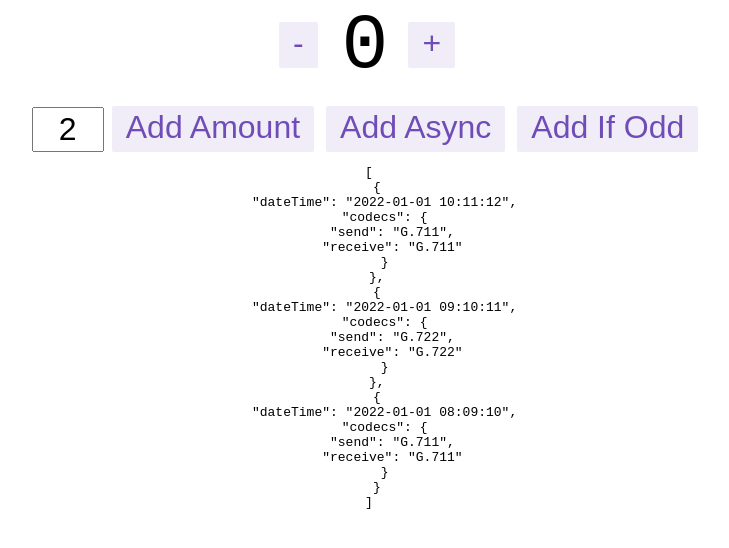
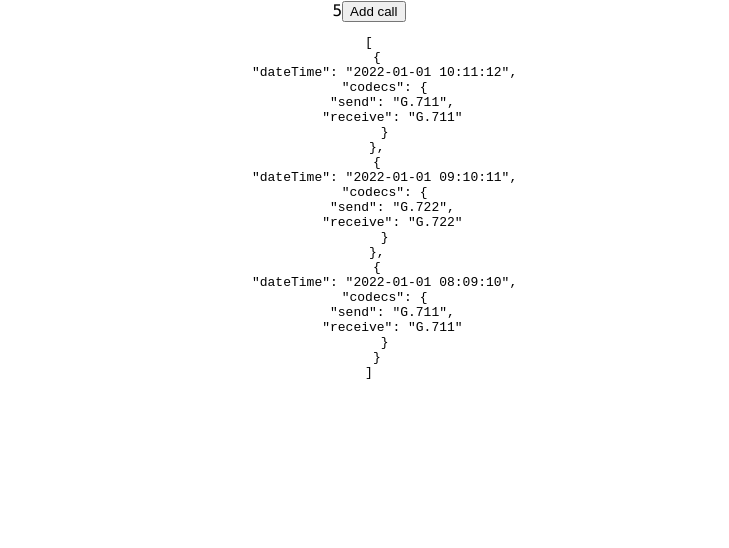
Before and after one commit to maurer2/fernsprecher-kodierer-dekodierer-schau, a React (Create React App) app in the folder app/: page / in a window 1280 px wide. Shown: the top 548 px of the page, without its empty margins (271-1000 px from the left). Built offline with nearby package versions, Linux system fonts and the light colour scheme.

Commit message:
Added CallSlice

```diff
--- a/app/src/App.tsx
+++ b/app/src/App.tsx
@@ -1,12 +1,13 @@
 import React from 'react';
-import { Counter } from './features/counter/Counter';
+// import { Counter } from './features/counter/Counter';
+import Calls from './features/calls/Calls';
 import './App.css';
 import dummyJSON from './data/dummy.json';
 
 function App() {
   return (
     <div className="App">
-      <Counter />
+      <Calls />
       <code>
         <pre>{JSON.stringify(dummyJSON, null, 2)}</pre>
       </code>
--- a/app/src/app/store.ts
+++ b/app/src/app/store.ts
@@ -1,17 +1,10 @@
-import { configureStore, ThunkAction, Action } from '@reduxjs/toolkit';
-import counterReducer from '../features/counter/counterSlice';
+import { configureStore } from '@reduxjs/toolkit';
+import callSliceReducer from '../features/calls/callSlice';
 
 export const store = configureStore({
   reducer: {
-    counter: counterReducer,
+    calls: callSliceReducer,
   },
 });
 
-export type AppDispatch = typeof store.dispatch;
 export type RootState = ReturnType<typeof store.getState>;
-export type AppThunk<ReturnType = void> = ThunkAction<
-  ReturnType,
-  RootState,
-  unknown,
-  Action<string>
->;
--- a/app/src/features/calls/Calls.tsx
+++ b/app/src/features/calls/Calls.tsx
@@ -1,20 +1,21 @@
-import { configureStore } from '@reduxjs/toolkit'
+import {ReactElement} from 'react';
+import { RootState } from '../../app/store';
 
-type Call = {
-  dateTime: typeof Date['now'],
-  codecs: {
-    send: string | null,
-    receive: string | null,
+export default function Calls(): ReactElement  {
+  const x = 5;
+
+  function handleClick(): void {
+    console.log('click');
   }
+
+  return (
+    <div className='container'>
+      <code>
+        {x}
+      </code>
+      <button type="button" onClick={handleClick}>
+        Add call
+      </button>
+    </div>
+  )
 }
-
-const initialState = {
-  calls: []
-};
-
-export const store = configureStore({
-  preloadedState: initialState,
-  reducer: {}
-})
-
-export default initialState
--- /dev/null
+++ b/app/src/features/calls/callSlice.tsx
@@ -0,0 +1,33 @@
+import { createSlice, PayloadAction } from '@reduxjs/toolkit'
+
+// type Call = {
+//   dateTime: typeof Date['now'],
+//   codecs: {
+//     send: string | null,
+//     receive: string | null,
+//   }
+// }
+
+type CallSliceState = {
+  calls: typeof Date['now'][],
+  test: string,
+}
+
+export const callSlice = createSlice({
+  name: 'Calls',
+  initialState: {
+    calls: [],
+    test: 'meow'
+  } as CallSliceState,
+  reducers: {
+    addCall: (state, action: PayloadAction<typeof state['calls'][number]>) => {
+      console.log(action.payload);
+
+      state.calls.push(action.payload);
+    },
+  }
+})
+
+
+export const { addCall } = callSlice.actions
+export default callSlice.reducer
--- a/app/src/index.tsx
+++ b/app/src/index.tsx
@@ -4,7 +4,7 @@ import './index.css';
 import App from './App';
 import { store } from './app/store';
 import { Provider } from 'react-redux';
-import * as serviceWorker from './serviceWorker';
+// import * as serviceWorker from './serviceWorker';
 
 ReactDOM.render(
   <React.StrictMode>
@@ -18,4 +18,4 @@ ReactDOM.render(
 // If you want your app to work offline and load faster, you can change
 // unregister() to register() below. Note this comes with some pitfalls.
 // Learn more about service workers: https://bit.ly/CRA-PWA
-serviceWorker.unregister();
+// serviceWorker.unregister();
```
